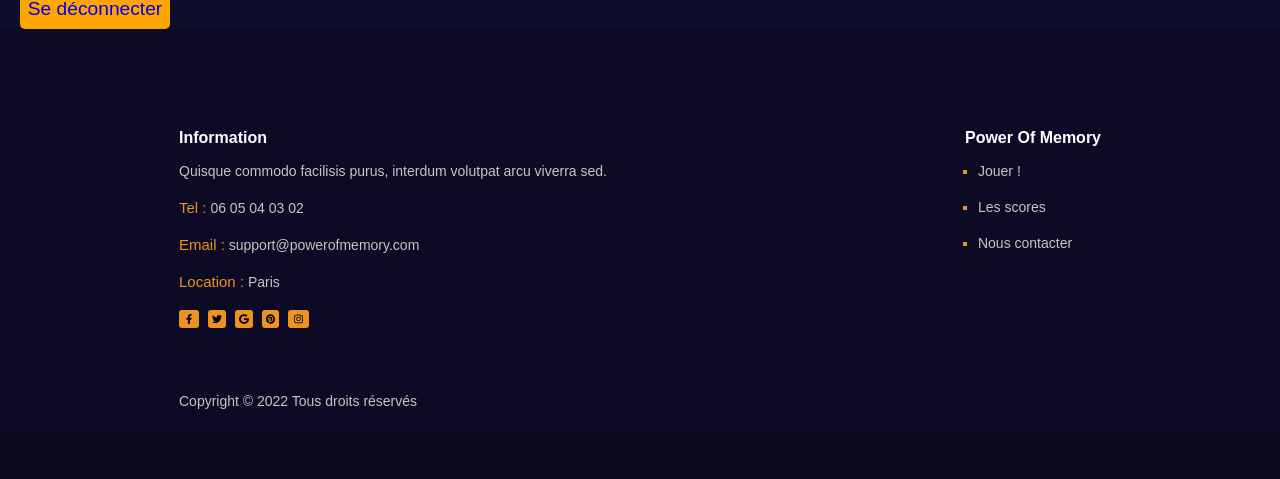
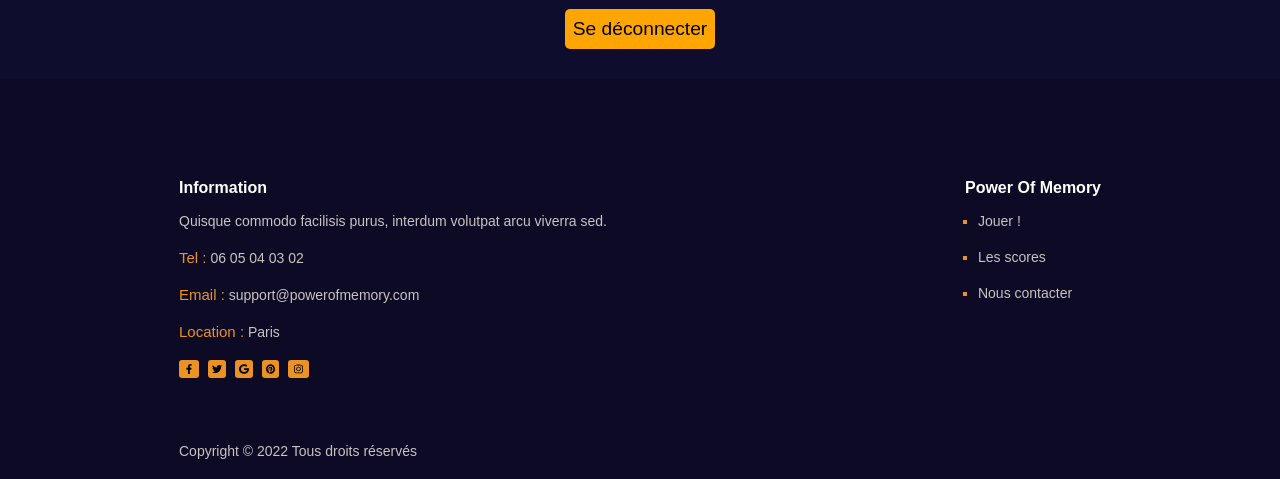
Before and after one commit to raphaelglt/memory, a PHP site: page /myaccount.php in a window 1280 px wide. Shown: the part 681-1160 px from the top of the page. Before the commit the page ends 1090 px from the top, so only its background shows below. Run offline with PHP 8.4, Linux system fonts and the light colour scheme; the visitor is signed in with stand-in values (Sample User, id 1).

Commit message:
final update button deconnect myaccount.php

```diff
--- a/assets/css/myaccount.css
+++ b/assets/css/myaccount.css
@@ -57,6 +57,31 @@ position: relative;
     width: 150px;
     height: 40px;
 }
+
+.align-button{
+    display: flex;
+    justify-content: center;
+    align-items: center;
+}
+.button2{
+    margin: 30px;
+    background-color: orange;
+    color: black;
+    padding: 20px , 20px;
+    border-radius: 3px solid;
+    border-radius: 5px;
+    font-weight: 100;
+    font-size: 1.2em;
+    border: none;
+    text-align: center;
+    text-decoration: none;
+    width: 150px;
+    height: 40px;
+}
+.button2 a{
+    color: black;
+}
+
 input{
 
     background-color: rgb(39, 37, 68);
--- a/myaccount.php
+++ b/myaccount.php
@@ -49,7 +49,10 @@ echo $_SESSION['user_id'];
             </div>
         </div>
 
-        <button class="button1"><a href="deconnect.php">Se déconnecter</a></button>
+        <div class="align-button">
+            <button class="button2"><a href="deconnect.php">Se déconnecter</a></button>
+        </div>
+
 
 
         <div>
```
